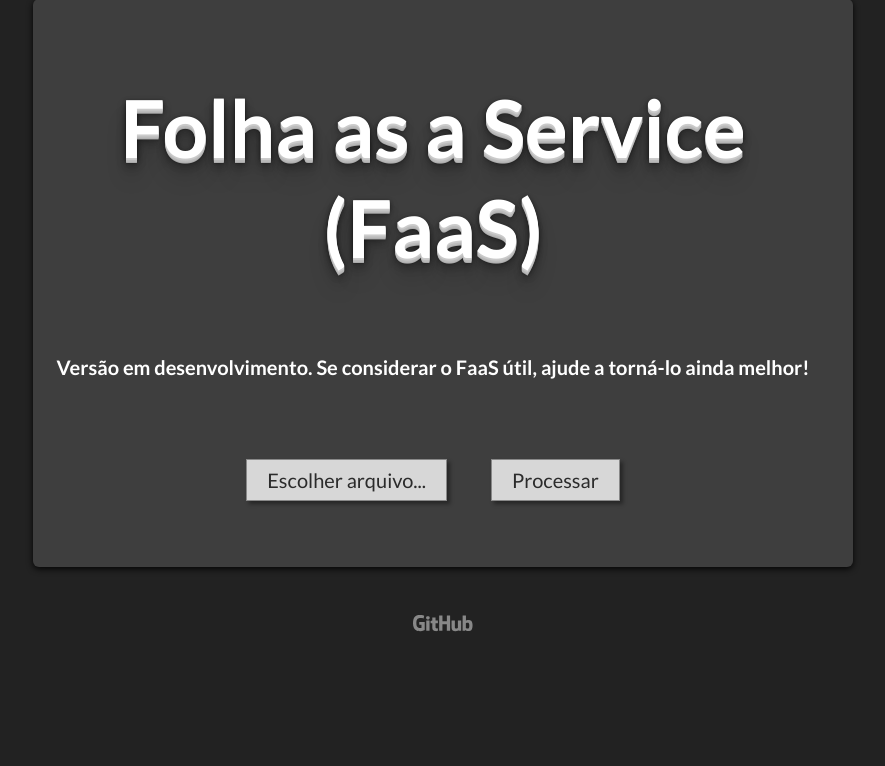
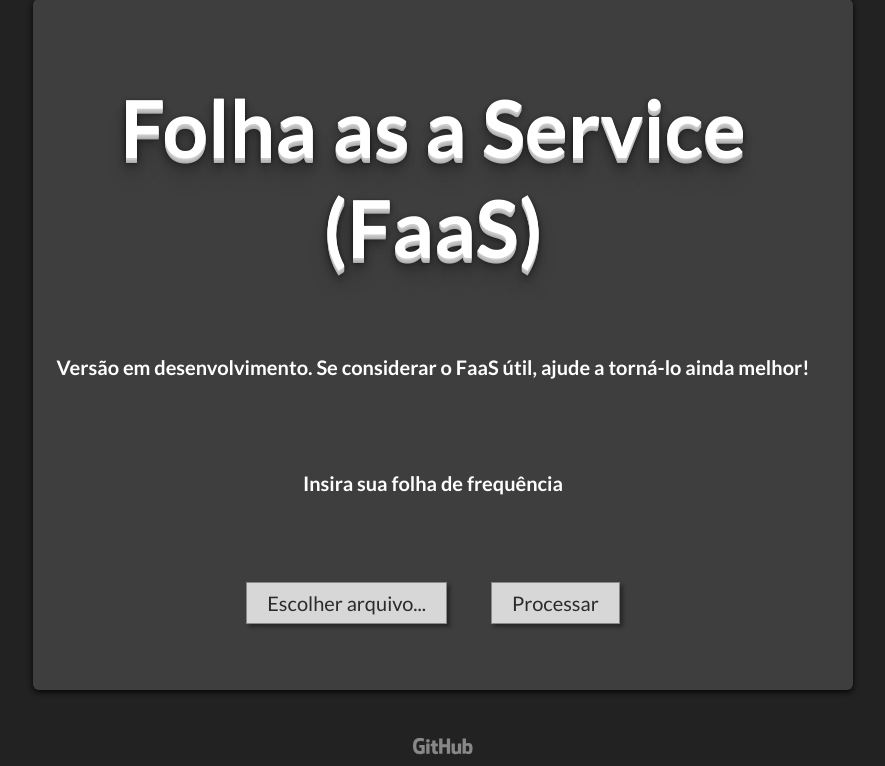
Before and after one commit to gfolego/faas, a Flask app: page / in a window 1280 px wide. Shown: the part 81-847 px from the top of the page, without its empty margins (197-1082 px from the left). Before the commit the page ends 713 px from the top, so only its background shows below. Run offline with Flask 2, Linux system fonts and the light colour scheme; some libraries are stand-ins or nearby versions.

Commit message:
Add descriptive text

```diff
--- a/src/templates/index.html
+++ b/src/templates/index.html
@@ -153,6 +153,7 @@
 	<div class="container">
 		<h1 class='modern'>Folha as a Service (FaaS)</h1>
 		<h1>Versão em desenvolvimento. Se considerar o FaaS útil, ajude a torná-lo ainda melhor!</h1>
+		<h2>Insira sua folha de frequência</h2>
 		<form name="uploadForm" action="/" method="POST" enctype="multipart/form-data">
 			<p>Selecionado arquivo <span id='fileName'></span> (<span id='fileSize'></span>)</p>
 			<input id="uploadInput" class='button' type="file" accept="application/pdf" name="file" onchange="updateSize();" style='display: none'>
```
